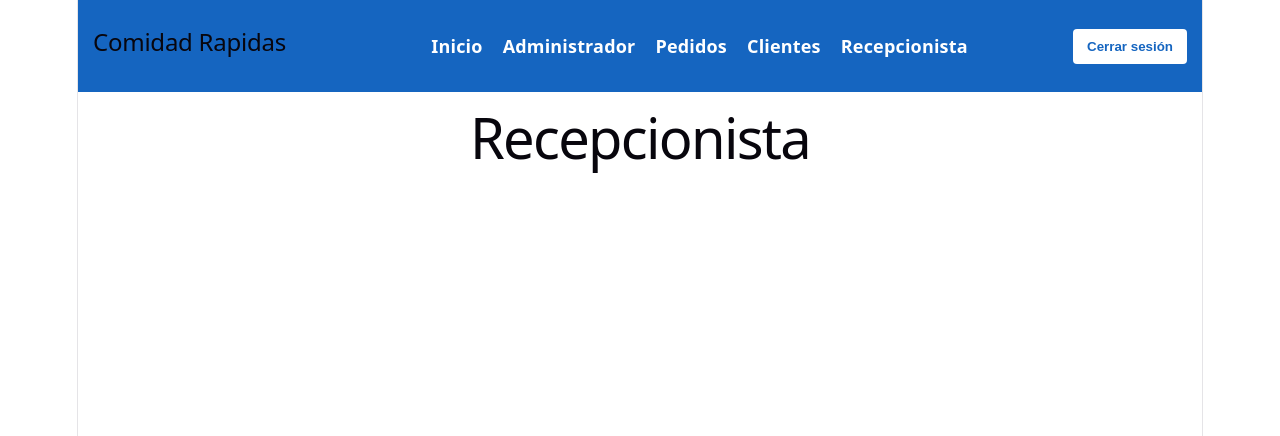
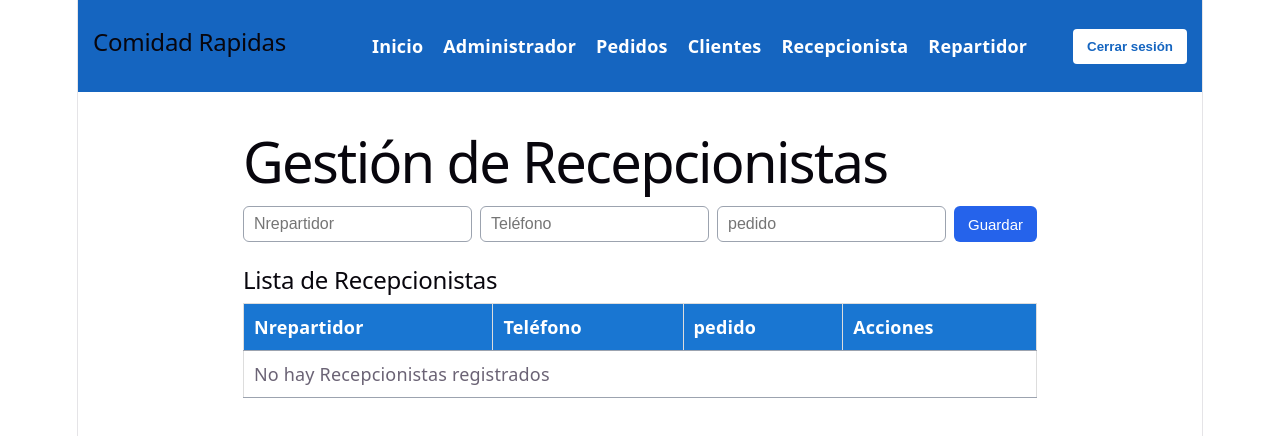
Before and after one commit to andresfernandomartinezarevalo-cloud/repartidores, a React (Vite) app: page /recepcionista in a window 1280 px wide. Shown: the top 436 px of the page. Built offline with nearby package versions, Linux system fonts and the light colour scheme.

Commit message:
Ajustes repartidor

```diff
--- a/src/Pages/Cliente/Cliente.css
+++ b/src/Pages/Cliente/Cliente.css
@@ -0,0 +1,62 @@
+.clientes-contenido {
+  max-width: 800px;
+  margin: 0 auto;
+  padding: 24px 16px;
+  text-align: left;
+}
+
+.clientes-formulario {
+  display: flex;
+  flex-wrap: wrap;
+  gap: 8px;
+  margin-bottom: 24px;
+}
+
+.clientes-formulario input {
+  flex: 1 1 160px;
+  padding: 8px 10px;
+  border: 1px solid #9ca3af;
+  border-radius: 6px;
+  font-size: 16px;
+}
+
+.clientes-formulario button,
+.clientes-tabla button {
+  padding: 8px 14px;
+  border: none;
+  border-radius: 6px;
+  color: #fff;
+  background: #2563eb;
+  font-size: 15px;
+  cursor: pointer;
+}
+
+.clientes-formulario button:hover,
+.clientes-tabla button:hover {
+  filter: brightness(1.1);
+}
+
+.clientes-cancelar {
+  background: #6b7280 !important;
+}
+
+.clientes-editar {
+  background: #d97706 !important;
+  margin-right: 6px;
+}
+
+.clientes-eliminar {
+  background: #dc2626 !important;
+}
+
+.clientes-tabla {
+  width: 100%;
+  border-collapse: collapse;
+}
+
+.clientes-tabla th,
+.clientes-tabla td {
+  padding: 10px;
+  border-bottom: 1px solid #9ca3af;
+  text-align: left;
+}
--- a/src/Pages/Cliente/Cliente.jsx
+++ b/src/Pages/Cliente/Cliente.jsx
@@ -1,9 +1,134 @@
+import { useState } from "react";
 import "./Cliente.css";
 
 function Cliente() {
+  // Campos del formulario
+  const [nombre, setNombre] = useState("");
+  const [telefono, setTelefono] = useState("");
+  const [pedido, setpedido] = useState("");
+
+  // Lista de clientes y control de edición
+  const [clientes, setClientes] = useState([]);
+  const [editandoId, setEditandoId] = useState(null);
+
+  const limpiarFormulario = () => {
+    setNombre("");
+    setTelefono("");
+    setpedido("");
+    setEditandoId(null);
+  };
+
+  const guardarCliente = () => {
+    if (nombre.trim() === "" || telefono.trim() === "" || pedido.trim() === "") {
+      alert("Todos los campos son obligatorios");
+      return;
+    }
+
+    if (editandoId !== null) {
+      // Modo edición: reemplaza los datos del cliente seleccionado
+      setClientes(
+        clientes.map((c) =>
+          c.id === editandoId ? { ...c, nombre, telefono, pedido } : c
+        )
+      );
+    } else {
+      // Modo nuevo: agrega un cliente a la lista
+      setClientes([...clientes, { id: Date.now(), nombre, telefono, pedido }]);
+    }
+
+    limpiarFormulario();
+  };
+
+  // Carga los datos del cliente en el formulario para modificarlos
+  const editarCliente = (c) => {
+    setNombre(c.nombre);
+    setTelefono(c.telefono);
+    setpedido(c.pedido);
+    setEditandoId(c.id);
+  };
+
+  const eliminarCliente = (id) => {
+    setClientes(clientes.filter((c) => c.id !== id));
+    // Si se elimina el que se estaba editando, se limpia el formulario
+    if (id === editandoId) limpiarFormulario();
+  };
+
   return (
-    <div className="Cliente">
-      <h1>Cliente</h1>
+    <div className="clientes-contenido">
+      <h1>Gestión de clientes</h1>
+
+      <div className="clientes-formulario">
+        <input
+          type="text"
+          placeholder="Nombre"
+          value={nombre}
+          onChange={(e) => setNombre(e.target.value)}
+        />
+        <input
+          type="text"
+          placeholder="Teléfono"
+          value={telefono}
+          onChange={(e) => setTelefono(e.target.value)}
+        />
+        <input
+          type="text"
+          placeholder="pedido"
+          value={pedido}
+          onChange={(e) => setpedido(e.target.value)}
+        />
+
+        <button onClick={guardarCliente}>
+          {editandoId !== null ? "Actualizar" : "Guardar"}
+        </button>
+
+        {editandoId !== null && (
+          <button className="clientes-cancelar" onClick={limpiarFormulario}>
+            Cancelar
+          </button>
+        )}
+      </div>
+
+      <h2>Lista de clientes</h2>
+
+      <table className="clientes-tabla">
+        <thead>
+          <tr>
+            <th>Nombre</th>
+            <th>Teléfono</th>
+            <th>pedido</th>
+            <th>Acciones</th>
+          </tr>
+        </thead>
+        <tbody>
+          {clientes.length === 0 ? (
+            <tr>
+              <td colSpan="4">No hay clientes registrados</td>
+            </tr>
+          ) : (
+            clientes.map((c) => (
+              <tr key={c.id}>
+                <td>{c.nombre}</td>
+                <td>{c.telefono}</td>
+                <td>{c.pedido}</td>
+                <td>
+                  <button
+                    className="clientes-editar"
+                    onClick={() => editarCliente(c)}
+                  >
+                    Editar
+                  </button>
+                  <button
+                    className="clientes-eliminar"
+                    onClick={() => eliminarCliente(c.id)}
+                  >
+                    Eliminar
+                  </button>
+                </td>
+              </tr>
+            ))
+          )}
+        </tbody>
+      </table>
     </div>
   );
 }
--- a/src/Pages/Recepcionista/Recepcionista.css
+++ b/src/Pages/Recepcionista/Recepcionista.css
@@ -0,0 +1,63 @@
+.Recepcionistas-contenido {
+  max-width: 900px;
+  margin: 0 auto;
+  padding: 24px 16px;
+  text-align: left;
+}
+
+.Recepcionistas-formulario {
+  display: flex;
+  flex-wrap: wrap;
+  gap: 8px;
+  margin-bottom: 24px;
+}
+
+.Recepcionistas-formulario input,
+.Recepcionistas-formulario select {
+  flex: 1 1 160px;
+  padding: 8px 10px;
+  border: 1px solid #9ca3af;
+  border-radius: 6px;
+  font-size: 16px;
+}
+
+.Recepcionistas-formulario button,
+.Recepcionistas-tabla button {
+  padding: 8px 14px;
+  border: none;
+  border-radius: 6px;
+  color: #fff;
+  background: #2563eb;
+  font-size: 15px;
+  cursor: pointer;
+}
+
+.Recepcionistas-formulario button:hover,
+.Recepcionistas-tabla button:hover {
+  filter: brightness(1.1);
+}
+
+.Recepcionistas-cancelar {
+  background: #6b7280 !important;
+}
+
+.Recepcionistas-editar {
+  background: #d97706 !important;
+  margin-right: 6px;
+}
+
+.Recepcionistas-eliminar {
+  background: #dc2626 !important;
+}
+
+.Recepcionistas-tabla {
+  width: 100%;
+  border-collapse: collapse;
+}
+
+.Recepcionistas-tabla th,
+.Recepcionistas-tabla td {
+  padding: 10px;
+  border-bottom: 1px solid #9ca3af;
+  text-align: left;
+}
--- a/src/Pages/Recepcionista/Recepcionista.jsx
+++ b/src/Pages/Recepcionista/Recepcionista.jsx
@@ -1,11 +1,135 @@
+import { useState } from "react";
 import "./Recepcionista.css";
 
 function Recepcionista() {
+  // Campos del formulario
+  const [Nrepartidor, setNrepartidor] = useState("");
+  const [telefono, setTelefono] = useState("");
+  const [pedido, setpedido] = useState("");
+
+  // Lista de Recepcionistas y control de edición
+  const [Recepcionistas, setRecepcionistas] = useState([]);
+  const [editandoId, setEditandoId] = useState(null);
+
+  const limpiarFormulario = () => {
+    setNrepartidor("");
+    setTelefono("");
+    setpedido("");
+    setEditandoId(null);
+  };
+
+  const guardarRecepcionista = () => {
+    if (Nrepartidor.trim() === "" || telefono.trim() === "" || pedido.trim() === "") {
+      alert("Todos los campos son obligatorios");
+      return;
+    }
+
+    if (editandoId !== null) {
+      // Modo edición: reemplaza los datos del Recepcionista seleccionado
+      setRecepcionistas(
+        Recepcionistas.map((c) =>
+          c.id === editandoId ? { ...c, Nrepartidor, telefono, pedido } : c
+        )
+      );
+    } else {
+      // Modo nuevo: agrega un Recepcionista a la lista
+      setRecepcionistas([...Recepcionistas, { id: Date.now(), Nrepartidor, telefono, pedido }]);
+    }
+
+    limpiarFormulario();
+  };
+
+  // Carga los datos del Recepcionista en el formulario para modificarlos
+  const editarRecepcionista = (c) => {
+    setNrepartidor(c.Nrepartidor);
+    setTelefono(c.telefono);
+    setpedido(c.pedido);
+    setEditandoId(c.id);
+  };
+
+  const eliminarRecepcionista = (id) => {
+    setRecepcionistas(Recepcionistas.filter((c) => c.id !== id));
+    // Si se elimina el que se estaba editando, se limpia el formulario
+    if (id === editandoId) limpiarFormulario();
+  };
+
   return (
-    <div className="recepcionista">
-      <h1>Recepcionista</h1>
+    <div className="Recepcionistas-contenido">
+      <h1>Gestión de Recepcionistas</h1>
+
+      <div className="Recepcionistas-formulario">
+        <input
+          type="text"
+          placeholder="Nrepartidor"
+          value={Nrepartidor}
+          onChange={(e) => setNrepartidor(e.target.value)}
+        />
+        <input
+          type="text"
+          placeholder="Teléfono"
+          value={telefono}
+          onChange={(e) => setTelefono(e.target.value)}
+        />
+        <input
+          type="text"
+          placeholder="pedido"
+          value={pedido}
+          onChange={(e) => setpedido(e.target.value)}
+        />
+
+        <button onClick={guardarRecepcionista}>
+          {editandoId !== null ? "Actualizar" : "Guardar"}
+        </button>
+
+        {editandoId !== null && (
+          <button className="Recepcionistas-cancelar" onClick={limpiarFormulario}>
+            Cancelar
+          </button>
+        )}
+      </div>
+
+      <h2>Lista de Recepcionistas</h2>
+
+      <table className="Recepcionistas-tabla">
+        <thead>
+          <tr>
+            <th>Nrepartidor</th>
+            <th>Teléfono</th>
+            <th>pedido</th>
+            <th>Acciones</th>
+          </tr>
+        </thead>
+        <tbody>
+          {Recepcionistas.length === 0 ? (
+            <tr>
+              <td colSpan="4">No hay Recepcionistas registrados</td>
+            </tr>
+          ) : (
+            Recepcionistas.map((c) => (
+              <tr key={c.id}>
+                <td>{c.Nrepartidor}</td>
+                <td>{c.telefono}</td>
+                <td>{c.pedido}</td>
+                <td>
+                  <button
+                    className="Recepcionistas-editar"
+                    onClick={() => editarRecepcionista(c)}
+                  >
+                    Editar
+                  </button>
+                  <button
+                    className="Recepcionistas-eliminar"
+                    onClick={() => eliminarRecepcionista(c.id)}
+                  >
+                    Eliminar
+                  </button>
+                </td>
+              </tr>
+            ))
+          )}
+        </tbody>
+      </table>
     </div>
   );
 }
-
 export default Recepcionista;
--- a/src/components/Navbar/Navbar.jsx
+++ b/src/components/Navbar/Navbar.jsx
@@ -28,6 +28,10 @@ function Navbar() {
         <li>
           <Link to="/recepcionista">Recepcionista</Link>
         </li>
+
+        <li>
+          <Link to="/Repartidor">Repartidor</Link>
+        </li>
       </ul>
 
       <button
```
Also changed, not shown: src/Pages/Repartidor/Repartidor.css (added), src/Pages/Repartidor/repartidor.jsx (added).
